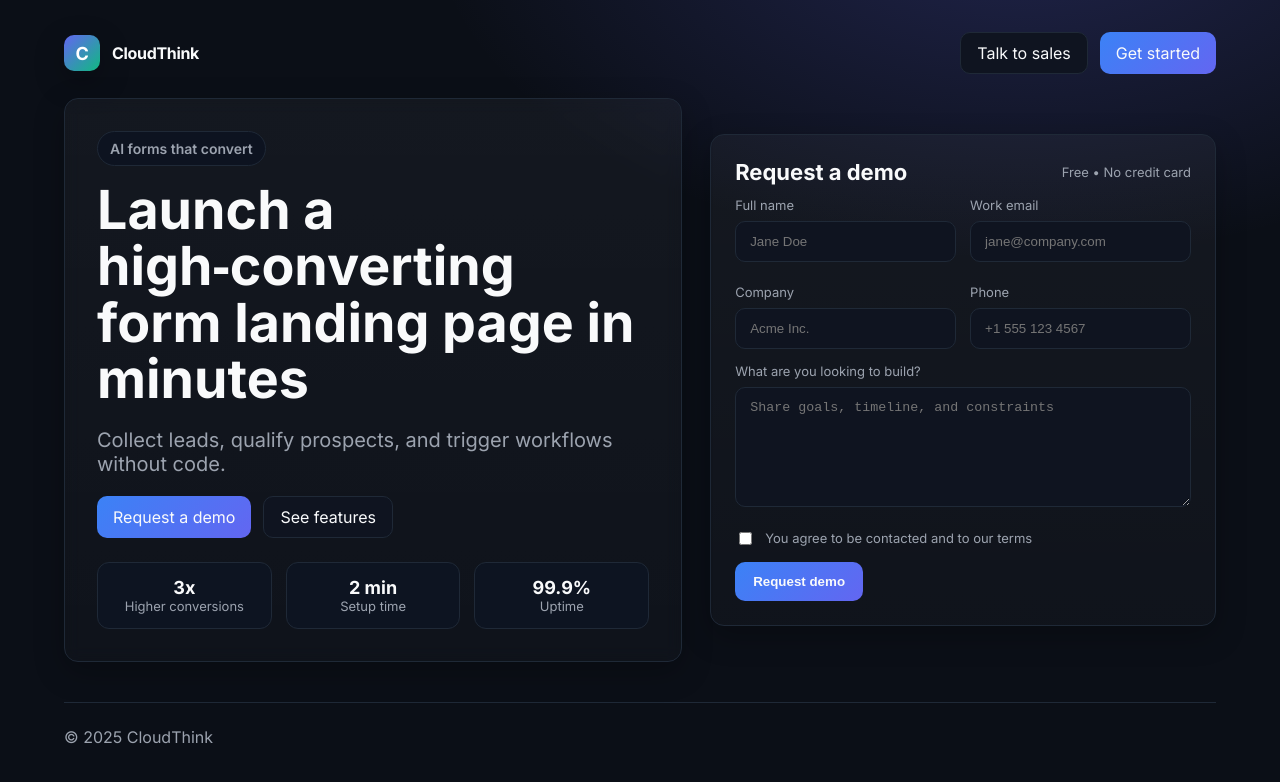
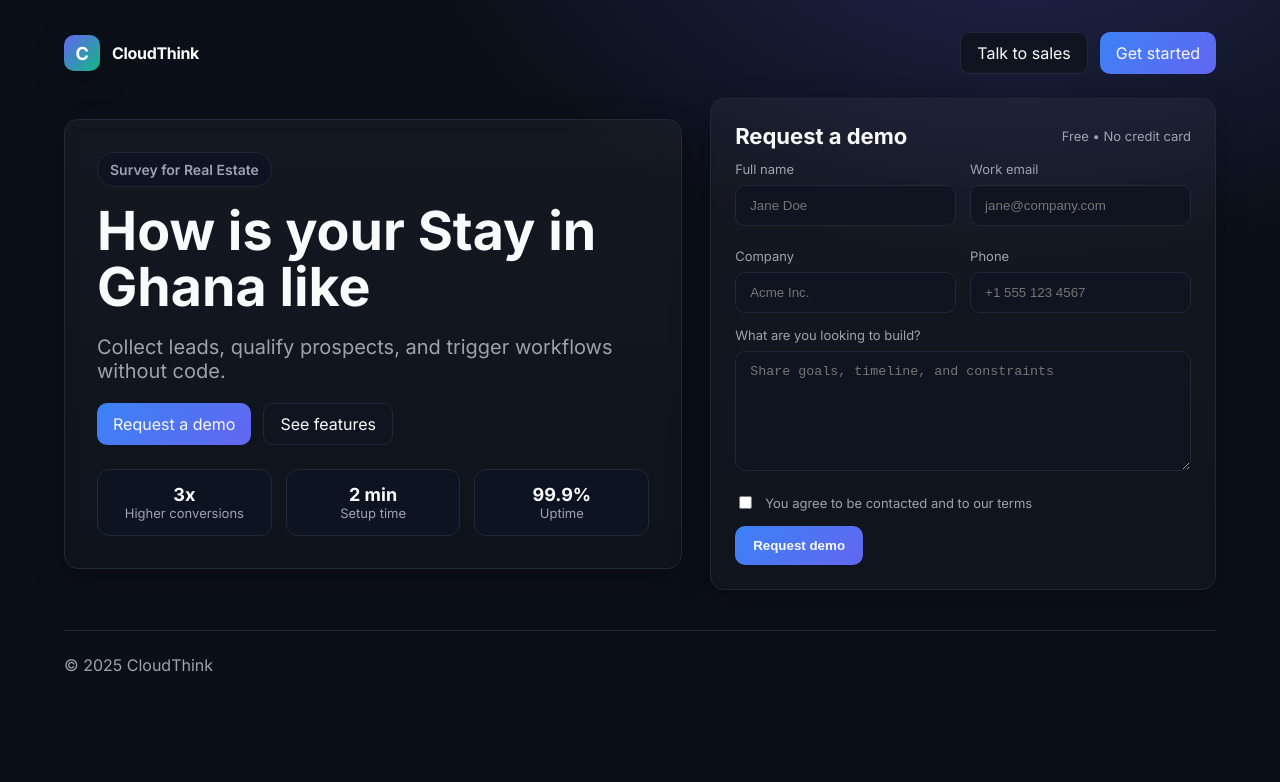
Before and after one commit to Cloudregh/form, a plain HTML site: page index.html in a window 1280 px wide. Drawn offline with Linux system fonts and the light colour scheme.

Commit message:
docs(index): update hero section content to reflect real estate survey
Update the eyebrow text and heading to better match the current marketing focus on real estate surveys in Ghana

```diff
--- a/index.html
+++ b/index.html
@@ -215,8 +215,8 @@
       </header>
       <section class="hero">
         <div class="hero-card">
-          <span class="eyebrow">AI forms that convert</span>
-          <h1>Launch a high‑converting form landing page in minutes</h1>
+          <span class="eyebrow">Survey for Real Estate</span>
+          <h1>How is your Stay in Ghana like</h1>
           <p class="sub">Collect leads, qualify prospects, and trigger workflows without code.</p>
           <div class="hero-actions">
             <a href="#request" class="btn btn-primary">Request a demo</a>
```
